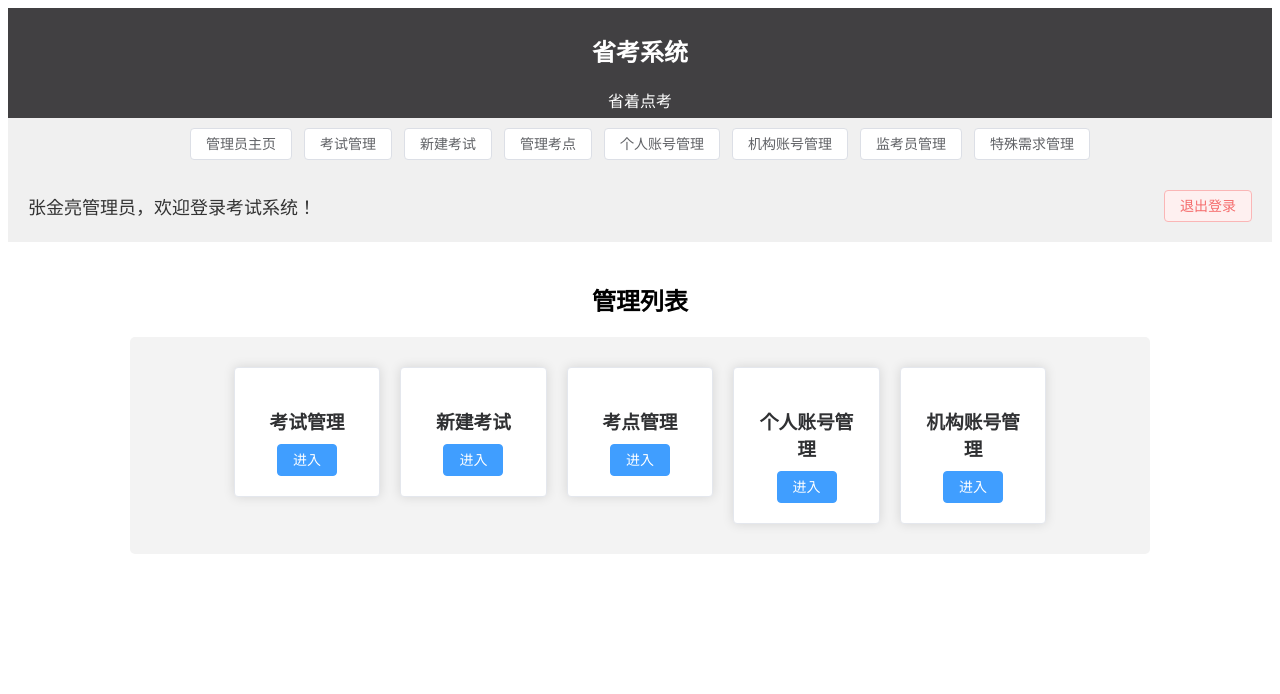
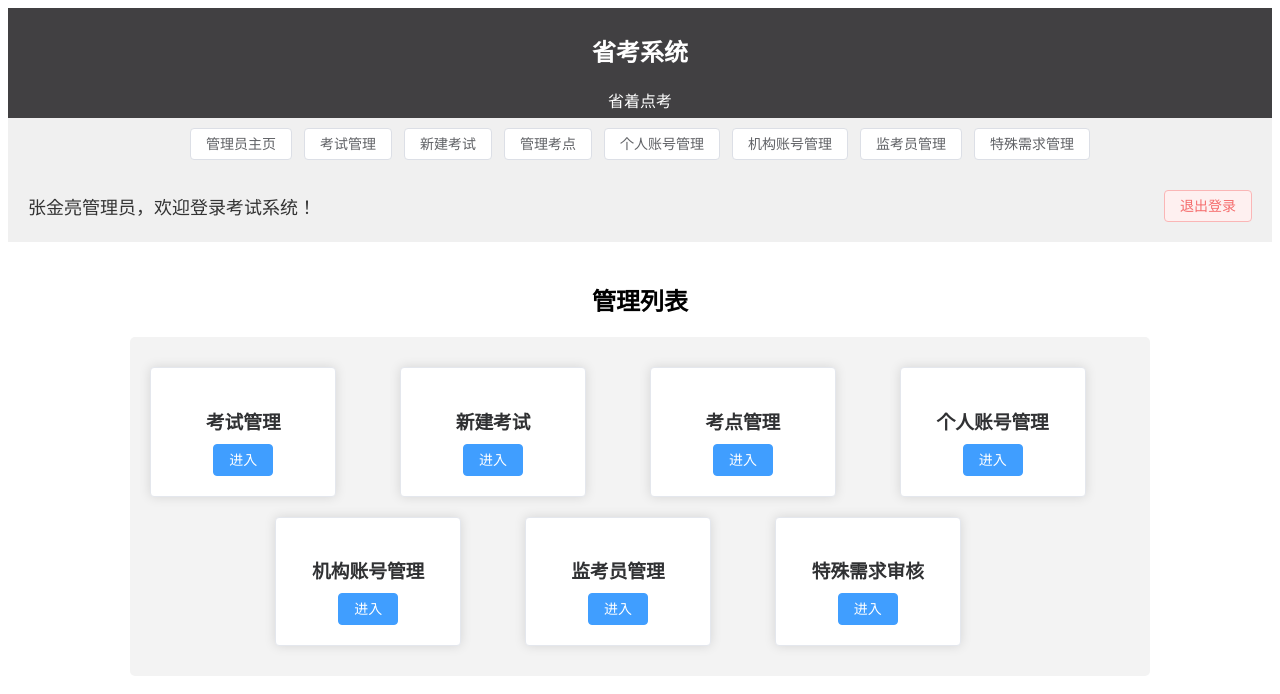
Before and after one commit to RTLiang/exam-manage-frontend, a Nuxt app: page /admin/main in a window 1280 px wide. Shown: the top 694 px of the page. Built offline with nearby package versions, Linux system fonts and the light colour scheme.

Commit message:
监考员管理和特殊需求审核

```diff
--- a/pages/admin/main.vue
+++ b/pages/admin/main.vue
@@ -7,7 +7,7 @@
     <h2>管理列表</h2>
     <div class="function-cards">
       <el-row :gutter="20" justify="center">
-        <el-col :span="4" v-for="(entry, index) in entries" :key="index">
+  <el-col :span="6" v-for="(entry, index) in entries" :key="index">
     <el-card class="function-card">
       <h3>{{ entry.entryname }}</h3>
       <el-button type="primary" @click="$router.push(entry.path)">进入</el-button>
@@ -46,7 +46,14 @@ export default {
         {
           entryname: '机构账号管理',
           path: '/admin/institution_account',
+        }, {
+          entryname: '监考员管理',
+          path: '/admin/examiner_manage'
         },
+        {
+          entryname: '特殊需求审核',
+          path: '/admin/special_need_review'
+        }
       ],
     }
   }
@@ -64,6 +71,9 @@ export default {
 }
 
 .function-cards {
+  display: flex;
+  justify-content: space-around;
+  flex-wrap: wrap;
   background-color: #f3f3f3;
   border-radius: 5px;
   padding: 20px;
@@ -74,6 +84,8 @@ export default {
 .function-card {
   margin: 10px 0;
   text-align: center;
+  max-width: 200px; /* Adjust this value as needed */
+  width: 80%; /* This will make the card take up the full width of its container, up to the max-width */
 }
 
 .function-card h3 {
```
Lines whose indentation alone changed are shown as unchanged.
